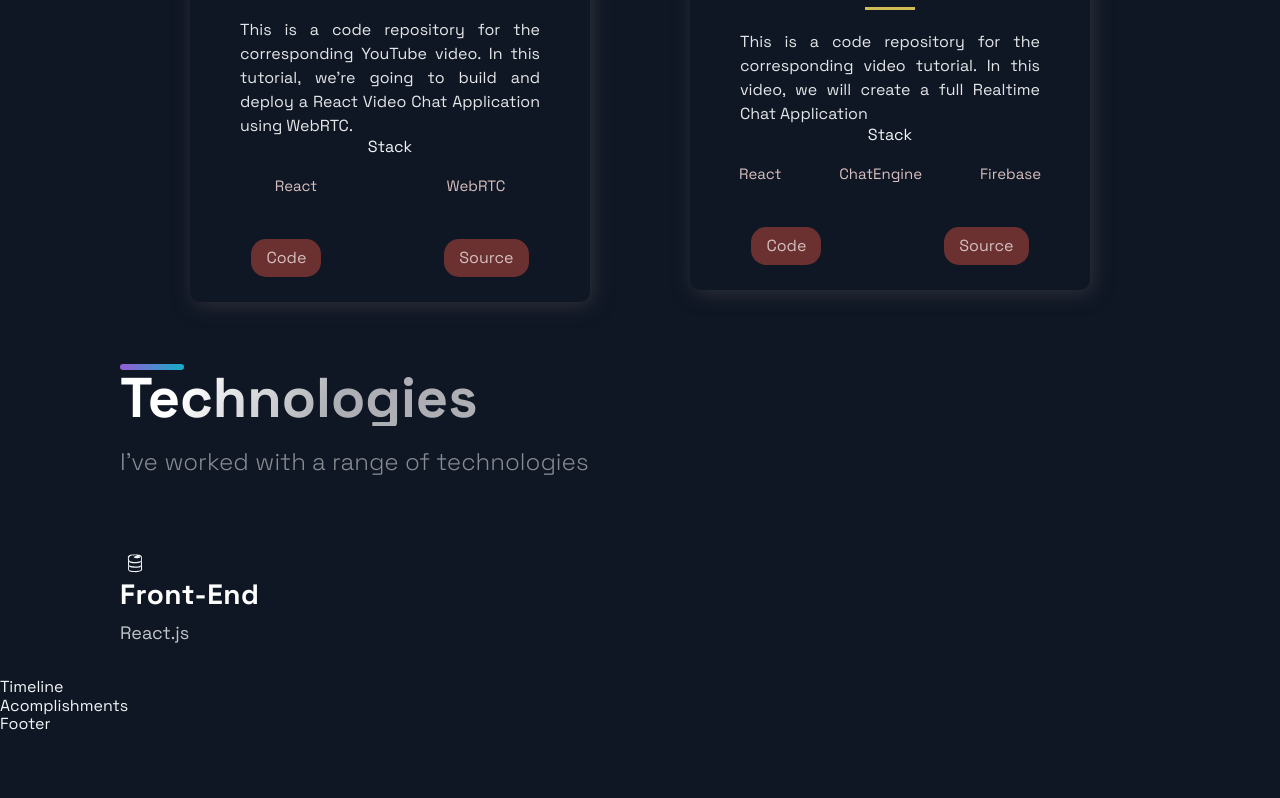
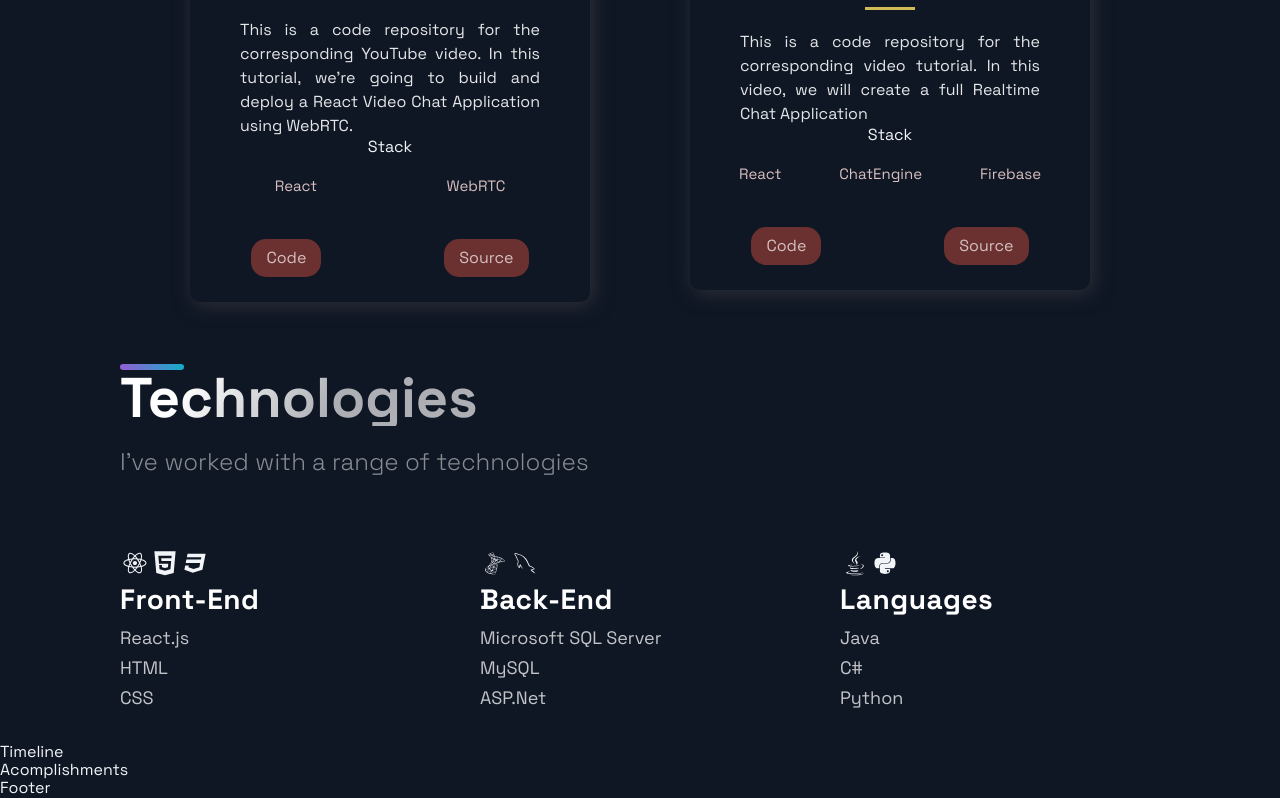
Before and after one commit to mccdqw/Portfolio-Website, a Next.js app: page / in a window 1280 px wide. Shown: the part 1910-2708 px from the top of the page. Before the commit the page ends 2644 px from the top, so only its background shows below. Built offline with nearby package versions, Linux system fonts and the light colour scheme.

Commit message:
added icons

```diff
--- a/src/components/Technologies/Technologies.js
+++ b/src/components/Technologies/Technologies.js
@@ -1,5 +1,5 @@
 import React from 'react';
-import { DiFirebase, DiReact, DiZend } from 'react-icons/di';
+import { DiBitbucket, DiCss3Full, DiFirebase, DiHtml5, DiHtml5Multimedia, DiJava, DiMsqlServer, DiMysql, DiPython, DiReact, DiZend } from 'react-icons/di';
 import { Section, SectionDivider, SectionText, SectionTitle } from '../../styles/GlobalComponents';
 import { List, ListContainer, ListItem, ListParagraph, ListTitle } from './TechnologiesStyles';
 
@@ -12,12 +12,45 @@
     </SectionText>
     <List>
       <ListItem>
-        <DiFirebase size="3rem"></DiFirebase>
+        <div>
+          <DiReact size="3rem"></DiReact>
+          <DiHtml5 size="3rem"></DiHtml5>
+          <DiCss3Full size="3rem"></DiCss3Full>
+        </div>
         <ListContainer>
           <ListTitle>Front-End</ListTitle>
           <ListParagraph>
-            React.js <br />
-
+            React.js<br />
+            HTML<br />
+            CSS
+          </ListParagraph>
+        </ListContainer>
+      </ListItem>
+      <ListItem>
+        <div>
+          <DiMsqlServer size="3rem"></DiMsqlServer>
+          <DiMysql size="3rem"></DiMysql>
+        </div>
+        <ListContainer>
+          <ListTitle>Back-End</ListTitle>
+          <ListParagraph>
+            Microsoft SQL Server<br />
+            MySQL <br />
+            ASP.Net
+          </ListParagraph>
+        </ListContainer>
+      </ListItem>
+      <ListItem>
+        <div>
+          <DiJava size="3rem"></DiJava>
+          <DiPython size="3rem"></DiPython>
+        </div>
+        <ListContainer>
+          <ListTitle>Languages</ListTitle>
+          <ListParagraph>
+            Java<br />
+            C#<br />
+            Python
           </ListParagraph>
         </ListContainer>
       </ListItem>
```
